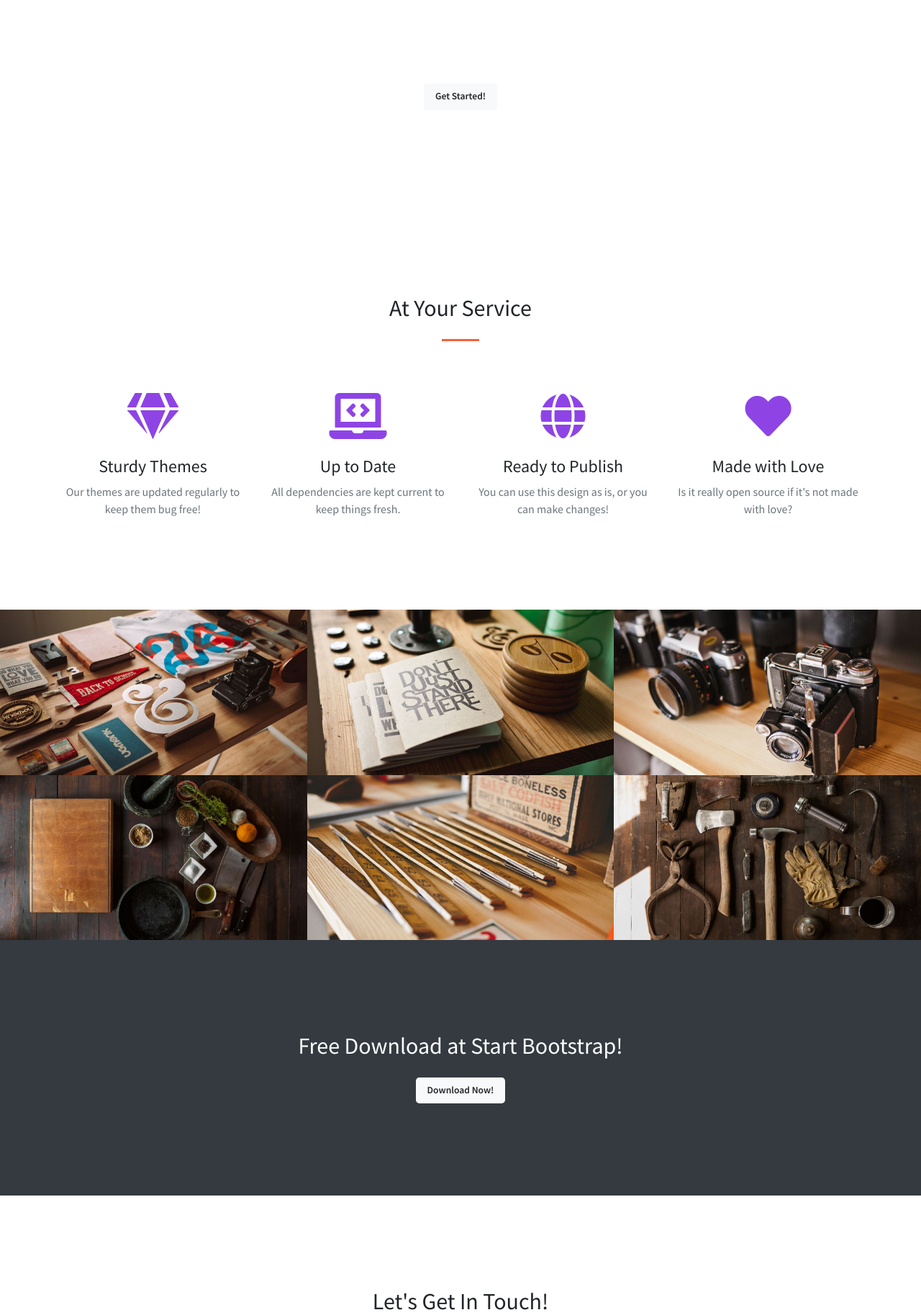
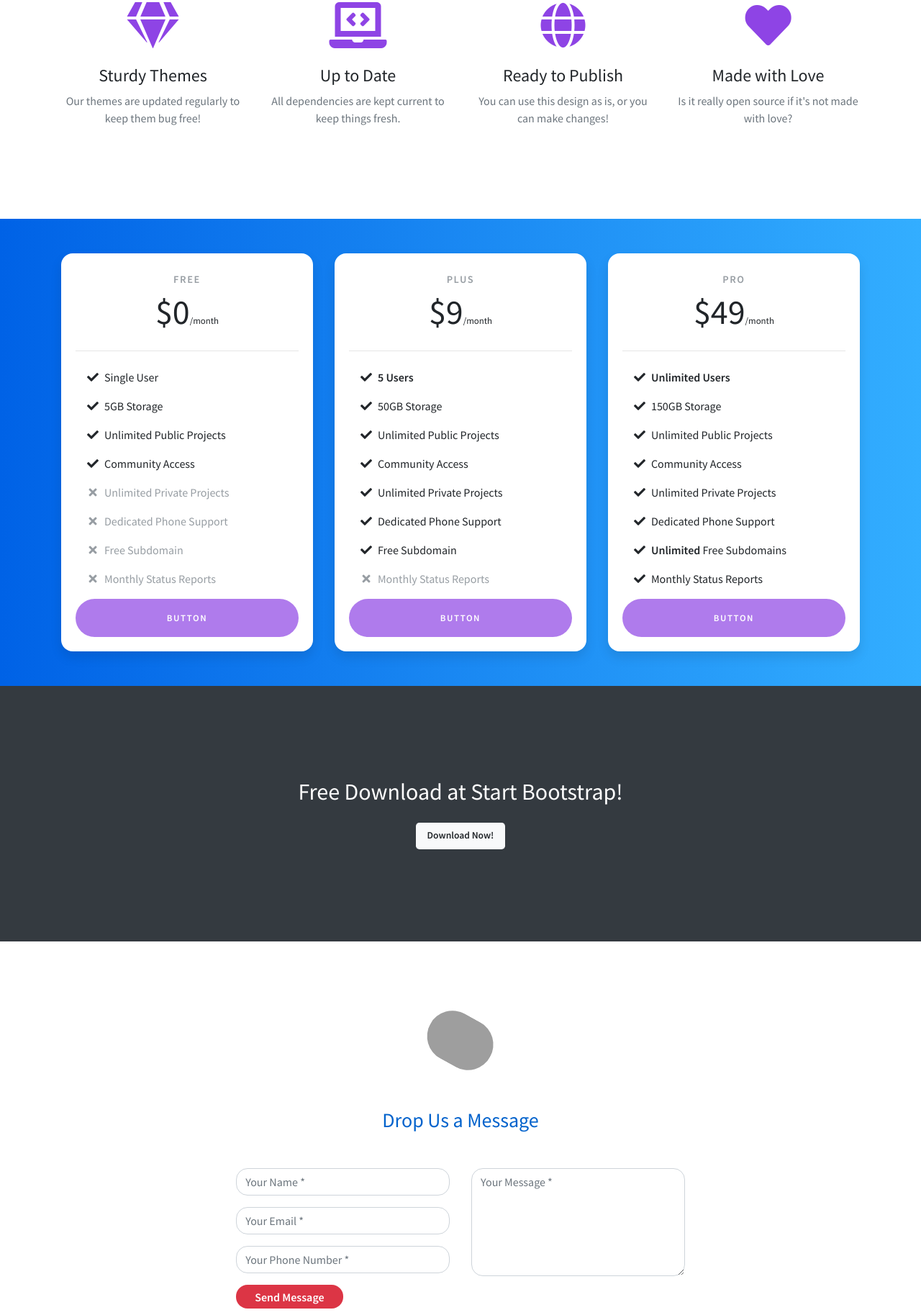
Before and after one commit to mttmrn/savemarker, a website with bundled scripts: page bookmarking-project/index.html in a window 1280 px wide. Shown: the part 973-2800 px from the top of the page at 72% size. Built offline with nearby package versions, Linux system fonts and the light colour scheme; grey boxes are pictures that could not be loaded; files whose address does not match are found by name.

Commit message:
Update index.html

```diff
--- a/bookmarking-project/index.html
+++ b/bookmarking-project/index.html
@@ -29,7 +29,7 @@
   <!-- Navigation -->
   <nav class="navbar navbar-expand-lg navbar-light fixed-top py-3" id="mainNav">
     <div class="container">
-      <img class="logo" src="./img/LogoMakr_2VFdNc.svg" alt="logo">
+      <img class="img-fluid" src="./img/LogoMakr_2VFdNc.svg" alt="logo">
       <a class="navbar-brand js-scroll-trigger" href="#page-top">Savemarker</a>
       <button class="navbar-toggler navbar-toggler-right" type="button" data-toggle="collapse" data-target="#navbarResponsive" aria-controls="navbarResponsive" aria-expanded="false" aria-label="Toggle navigation">
         <span class="navbar-toggler-icon"></span>
@@ -65,37 +65,21 @@
       <div class="row h-100 align-items-center justify-content-center text-center">
         <div class="col-lg-10 align-self-end">
           <h1 class="text-white font-weight-bold">Save yourself.</h1>
-          <hr class="divider my-4">
         </div>
 
         <div class="col-lg-8 align-self-baseline">
-          <p class="text-white-75 font-weight-light mb-5">Store and organize any link, content, or video you want to view later. </p>
-          <a class="btn btn-primary btn-xl js-scroll-trigger" href="#about">Find Out More</a>
+          <p id="subhead" class="text-white-75 font-weight-light mb-5">Store and organize any link, content, or video you want to view later. </p>
+          <a class="btn btn-primary btn-xl js-scroll-trigger" id="atf-btn" href="#about">Find Out More</a>
 
         </div>
+        <img src="./img/Browser.png" id="browser" class="img-fluid" alt="my image">
       </div>
     </div>
   </header>
 
-  <!-- About Section -->
-  <section class="page-section bg-primary" id="about">
-    <div class="container">
-      <div class="row justify-content-center">
-        <div class="col-lg-8 text-center">
-          <h2 class="text-white mt-0">We've got what you need!</h2>
-          <hr class="divider light my-4">
-          <p class="text-white-50 mb-4">Start Bootstrap has everything you need to get your new website up and running in no time! Choose one of our open source, free to download, and easy to use themes! No strings attached!</p>
-          <a class="btn btn-light btn-xl js-scroll-trigger" href="#services">Get Started!</a>
-        </div>
-      </div>
-    </div>
-  </section>
-
   <!-- Services Section -->
   <section class="page-section" id="services">
     <div class="container">
-      <h2 class="text-center mt-0">At Your Service</h2>
-      <hr class="divider my-4">
       <div class="row">
         <div class="col-lg-3 col-md-6 text-center">
           <div class="mt-5">
@@ -129,91 +113,76 @@
     </div>
   </section>
 
-  <!-- Portfolio Section -->
-  <section id="portfolio">
-    <div class="container-fluid p-0">
-      <div class="row no-gutters">
-        <div class="col-lg-4 col-sm-6">
-          <a class="portfolio-box" href="img/portfolio/fullsize/1.jpg">
-            <img class="img-fluid" src="img/portfolio/thumbnails/1.jpg" alt="">
-            <div class="portfolio-box-caption">
-              <div class="project-category text-white-50">
-                Category
-              </div>
-              <div class="project-name">
-                Project Name
+  <section class="pricing py-5">
+      <div class="container">
+        <div class="row">
+          <!-- Free Tier -->
+          <div class="col-lg-4">
+            <div class="card mb-5 mb-lg-0">
+              <div class="card-body">
+                <h5 class="card-title text-muted text-uppercase text-center">Free</h5>
+                <h6 class="card-price text-center">$0<span class="period">/month</span></h6>
+                <hr>
+                <ul class="fa-ul">
+                  <li><span class="fa-li"><i class="fas fa-check"></i></span>Single User</li>
+                  <li><span class="fa-li"><i class="fas fa-check"></i></span>5GB Storage</li>
+                  <li><span class="fa-li"><i class="fas fa-check"></i></span>Unlimited Public Projects</li>
+                  <li><span class="fa-li"><i class="fas fa-check"></i></span>Community Access</li>
+                  <li class="text-muted"><span class="fa-li"><i class="fas fa-times"></i></span>Unlimited Private Projects</li>
+                  <li class="text-muted"><span class="fa-li"><i class="fas fa-times"></i></span>Dedicated Phone Support</li>
+                  <li class="text-muted"><span class="fa-li"><i class="fas fa-times"></i></span>Free Subdomain</li>
+                  <li class="text-muted"><span class="fa-li"><i class="fas fa-times"></i></span>Monthly Status Reports</li>
+                </ul>
+                <a href="#" class="btn btn-block btn-primary text-uppercase">Button</a>
               </div>
             </div>
-          </a>
           </div>
-        <div class="col-lg-4 col-sm-6">
-          <a class="portfolio-box" href="img/portfolio/fullsize/2.jpg">
-            <img class="img-fluid" src="img/portfolio/thumbnails/2.jpg" alt="">
-            <div class="portfolio-box-caption">
-              <div class="project-category text-white-50">
-                Category
-              </div>
-              <div class="project-name">
-                Project Name
+          <!-- Plus Tier -->
+          <div class="col-lg-4">
+            <div class="card mb-5 mb-lg-0">
+              <div class="card-body">
+                <h5 class="card-title text-muted text-uppercase text-center">Plus</h5>
+                <h6 class="card-price text-center">$9<span class="period">/month</span></h6>
+                <hr>
+                <ul class="fa-ul">
+                  <li><span class="fa-li"><i class="fas fa-check"></i></span><strong>5 Users</strong></li>
+                  <li><span class="fa-li"><i class="fas fa-check"></i></span>50GB Storage</li>
+                  <li><span class="fa-li"><i class="fas fa-check"></i></span>Unlimited Public Projects</li>
+                  <li><span class="fa-li"><i class="fas fa-check"></i></span>Community Access</li>
+                  <li><span class="fa-li"><i class="fas fa-check"></i></span>Unlimited Private Projects</li>
+                  <li><span class="fa-li"><i class="fas fa-check"></i></span>Dedicated Phone Support</li>
+                  <li><span class="fa-li"><i class="fas fa-check"></i></span>Free Subdomain</li>
+                  <li class="text-muted"><span class="fa-li"><i class="fas fa-times"></i></span>Monthly Status Reports</li>
+                </ul>
+                <a href="#" class="btn btn-block btn-primary text-uppercase">Button</a>
               </div>
             </div>
-          </a>
           </div>
-        <div class="col-lg-4 col-sm-6">
-          <a class="portfolio-box" href="img/portfolio/fullsize/3.jpg">
-            <img class="img-fluid" src="img/portfolio/thumbnails/3.jpg" alt="">
-            <div class="portfolio-box-caption">
-              <div class="project-category text-white-50">
-                Category
-              </div>
-              <div class="project-name">
-                Project Name
+          <!-- Pro Tier -->
+          <div class="col-lg-4">
+            <div class="card">
+              <div class="card-body">
+                <h5 class="card-title text-muted text-uppercase text-center">Pro</h5>
+                <h6 class="card-price text-center">$49<span class="period">/month</span></h6>
+                <hr>
+                <ul class="fa-ul">
+                  <li><span class="fa-li"><i class="fas fa-check"></i></span><strong>Unlimited Users</strong></li>
+                  <li><span class="fa-li"><i class="fas fa-check"></i></span>150GB Storage</li>
+                  <li><span class="fa-li"><i class="fas fa-check"></i></span>Unlimited Public Projects</li>
+                  <li><span class="fa-li"><i class="fas fa-check"></i></span>Community Access</li>
+                  <li><span class="fa-li"><i class="fas fa-check"></i></span>Unlimited Private Projects</li>
+                  <li><span class="fa-li"><i class="fas fa-check"></i></span>Dedicated Phone Support</li>
+                  <li><span class="fa-li"><i class="fas fa-check"></i></span><strong>Unlimited</strong> Free Subdomains</li>
+                  <li><span class="fa-li"><i class="fas fa-check"></i></span>Monthly Status Reports</li>
+                </ul>
+                <a href="#" class="btn btn-block btn-primary text-uppercase">Button</a>
               </div>
             </div>
-          </a>
-        </div>
-        <div class="col-lg-4 col-sm-6">
-          <a class="portfolio-box" href="img/portfolio/fullsize/4.jpg">
-            <img class="img-fluid" src="img/portfolio/thumbnails/4.jpg" alt="">
-            <div class="portfolio-box-caption">
-              <div class="project-category text-white-50">
-                Category
-              </div>
-              <div class="project-name">
-                Project Name
-              </div>
-            </div>
-          </a>
-        </div>
-        <div class="col-lg-4 col-sm-6">
-          <a class="portfolio-box" href="img/portfolio/fullsize/5.jpg">
-            <img class="img-fluid" src="img/portfolio/thumbnails/5.jpg" alt="">
-            <div class="portfolio-box-caption">
-              <div class="project-category text-white-50">
-                Category
-              </div>
-              <div class="project-name">
-                Project Name
-              </div>
-            </div>
-          </a>
-        </div>
-        <div class="col-lg-4 col-sm-6">
-          <a class="portfolio-box" href="img/portfolio/fullsize/6.jpg">
-            <img class="img-fluid" src="img/portfolio/thumbnails/6.jpg" alt="">
-            <div class="portfolio-box-caption p-3">
-              <div class="project-category text-white-50">
-                Category
-              </div>
-              <div class="project-name">
-                Project Name
-              </div>
-            </div>
-          </a>
           </div>
         </div>
       </div>
     </section>
+
 
   <!-- Call to Action Section -->
   <section class="page-section bg-dark text-white">
@@ -222,30 +191,35 @@
       <a class="btn btn-light btn-xl" href="https://startbootstrap.com/themes/creative/">Download Now!</a>
     </div>
   </section>
-
-  <!-- Contact Section -->
-  <section class="page-section" id="contact">
-    <div class="container">
-      <div class="row justify-content-center">
-        <div class="col-lg-8 text-center">
-          <h2 class="mt-0">Let's Get In Touch!</h2>
-          <hr class="divider my-4">
-          <p class="text-muted mb-5">Ready to start your next project with us? Give us a call or send us an email and we will get back to you as soon as possible!</p>
+  <div class="container contact-form">
+      <div class="contact-image">
+          <img src="https://image.ibb.co/kUagtU/rocket_contact.png" alt="rocket_contact"/>
+      </div>
+      <form method="post">
+          <h3>Drop Us a Message</h3>
+         <div class="row">
+              <div class="col-md-6">
+                  <div class="form-group">
+                      <input type="text" name="txtName" class="form-control" placeholder="Your Name *" value="" />
+                  </div>
+                  <div class="form-group">
+                      <input type="text" name="txtEmail" class="form-control" placeholder="Your Email *" value="" />
+                  </div>
+                  <div class="form-group">
+                      <input type="text" name="txtPhone" class="form-control" placeholder="Your Phone Number *" value="" />
+                  </div>
+                  <div class="form-group">
+                      <input type="submit" name="btnSubmit" class="btnContact" value="Send Message" />
                   </div>
               </div>
-      <div class="row">
-        <div class="col-lg-4 ml-auto text-center mb-5 mb-lg-0">
-          <i class="fas fa-phone fa-3x mb-3 text-muted"></i>
-          <div>+1 (202) 555-0149</div>
-        </div>
-        <div class="col-lg-4 mr-auto text-center">
-          <i class="fas fa-envelope fa-3x mb-3 text-muted"></i>
-          <!-- Make sure to change the email address in anchor text AND the link below! -->
-          <a class="d-block" href="mailto:contact@yourwebsite.com">contact@yourwebsite.com</a>
+              <div class="col-md-6">
+                  <div class="form-group">
+                      <textarea name="txtMsg" class="form-control" placeholder="Your Message *" style="width: 100%; height: 150px;"></textarea>
                   </div>
               </div>
           </div>
-  </section>
+      </form>
+</div>
 
   <!-- Footer -->
   <footer class="bg-light py-5">
```
Lines whose indentation alone changed are shown as unchanged.
